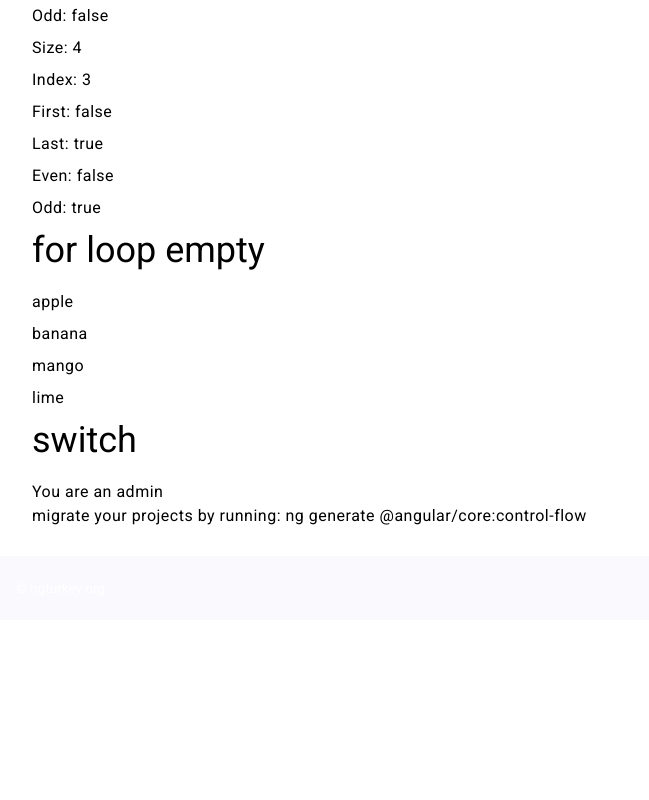
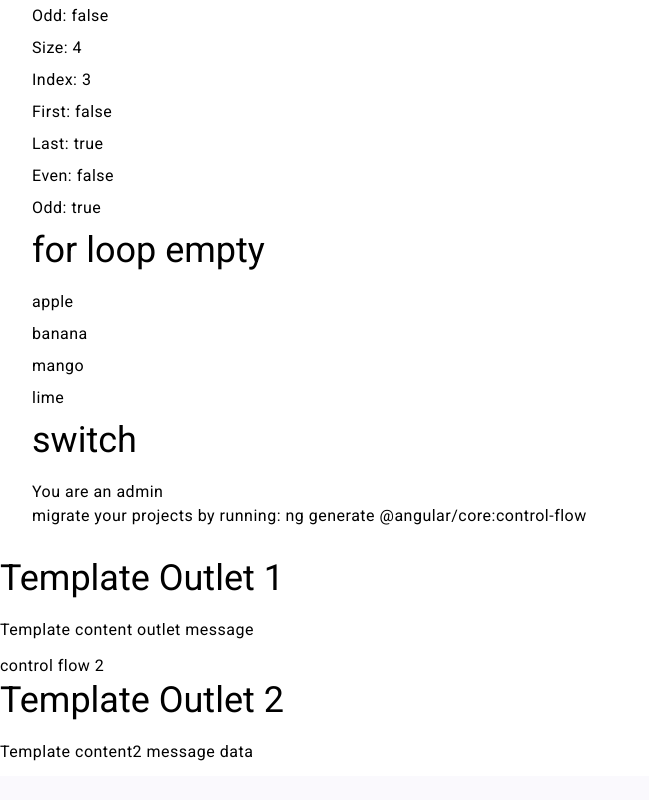
Before and after one commit to ozaytunctan/angular-course, an Angular app: page /home in a window 1280 px wide. Shown: the part 1404-2204 px from the top of the page, without its empty margins (0-649 px from the left). Before the commit the page ends 2024 px from the top, so only its background shows below. Built offline with nearby package versions, Linux system fonts and the light colour scheme.

Commit message:
widgets dashboard added

```diff
--- a/package.json
+++ b/package.json
@@ -3,7 +3,7 @@
   "version": "0.0.0",
   "scripts": {
     "ng": "ng",
-    "start": "ng serve",
+    "start": "ng serve --port 3000",
     "build": "ng build",
     "watch": "ng build --watch --configuration development",
     "test": "ng test"
--- a/src/app/components/flow-control/flow-control.component.html
+++ b/src/app/components/flow-control/flow-control.component.html
@@ -3,7 +3,8 @@
     <h3>if</h3>
     <button mat-raised-button
             color="primary"
-            *ngIf="isAdmin">Delete database</button>
+            *ngIf="isAdmin">Delete database
+    </button>
     @if (isAdmin) {
       <button mat-button>Delete database</button>
     }
@@ -104,3 +105,25 @@
 <ng-template #noPermission>
   <p>You don't have permission.</p>
 </ng-template>
+
+
+<div
+  *ngTemplateOutlet="controlFlow;context:{response:{message:'Template content outlet message'}}">
+  deneme mesaj
+</div>
+
+<ng-template #controlFlow let-data="response">
+  <h3>Template Outlet 1</h3>
+  <p>{{ data.message }}</p>
+</ng-template>
+
+<ng-template #controlFlow2 let-data="response">
+  <h3>Template Outlet 2</h3>
+  <p>{{ data.message }}</p>
+</ng-template>
+
+
+<div [ngTemplateOutlet]="controlFlow2"
+     [ngTemplateOutletContext]="{response:{message:'Template content2 message data'}}">
+  control flow 2
+</div>
```
